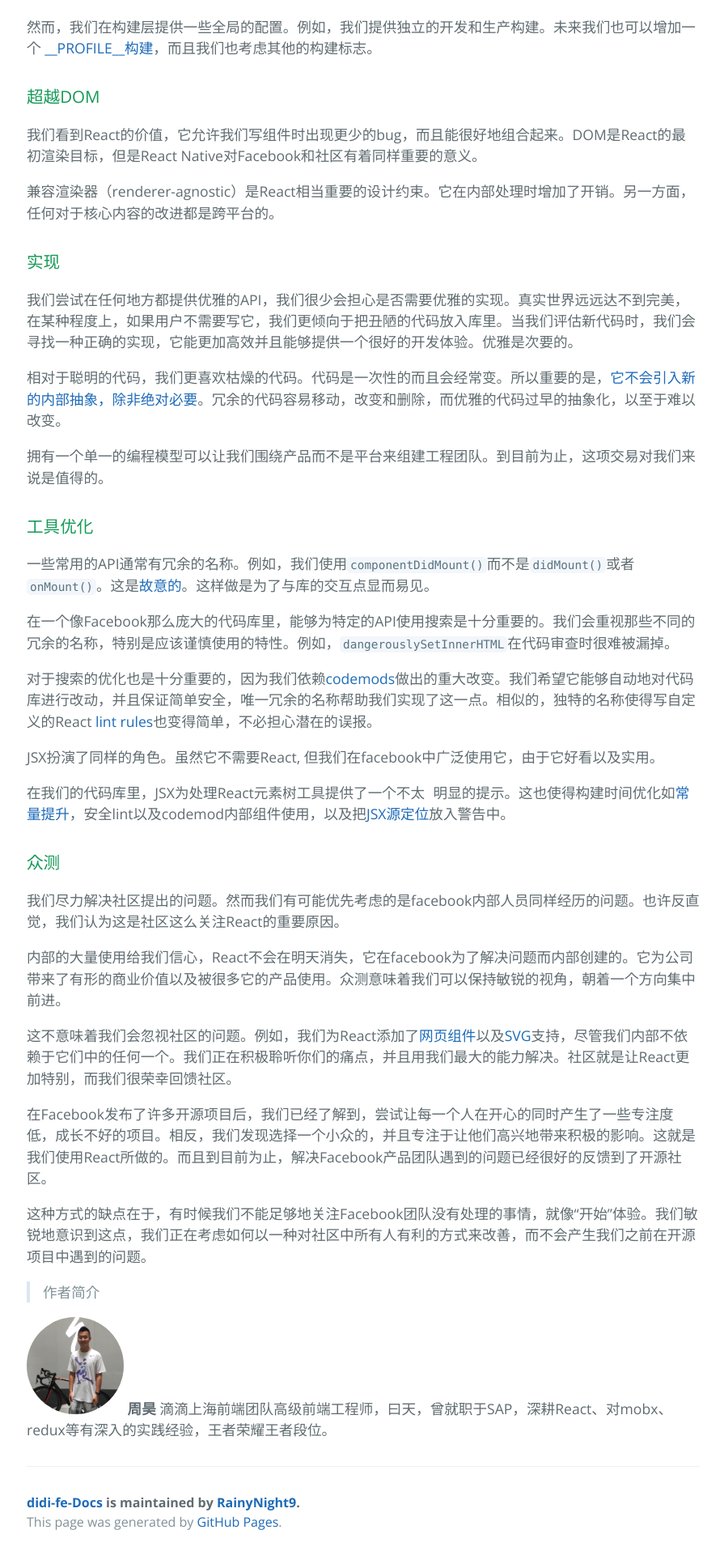
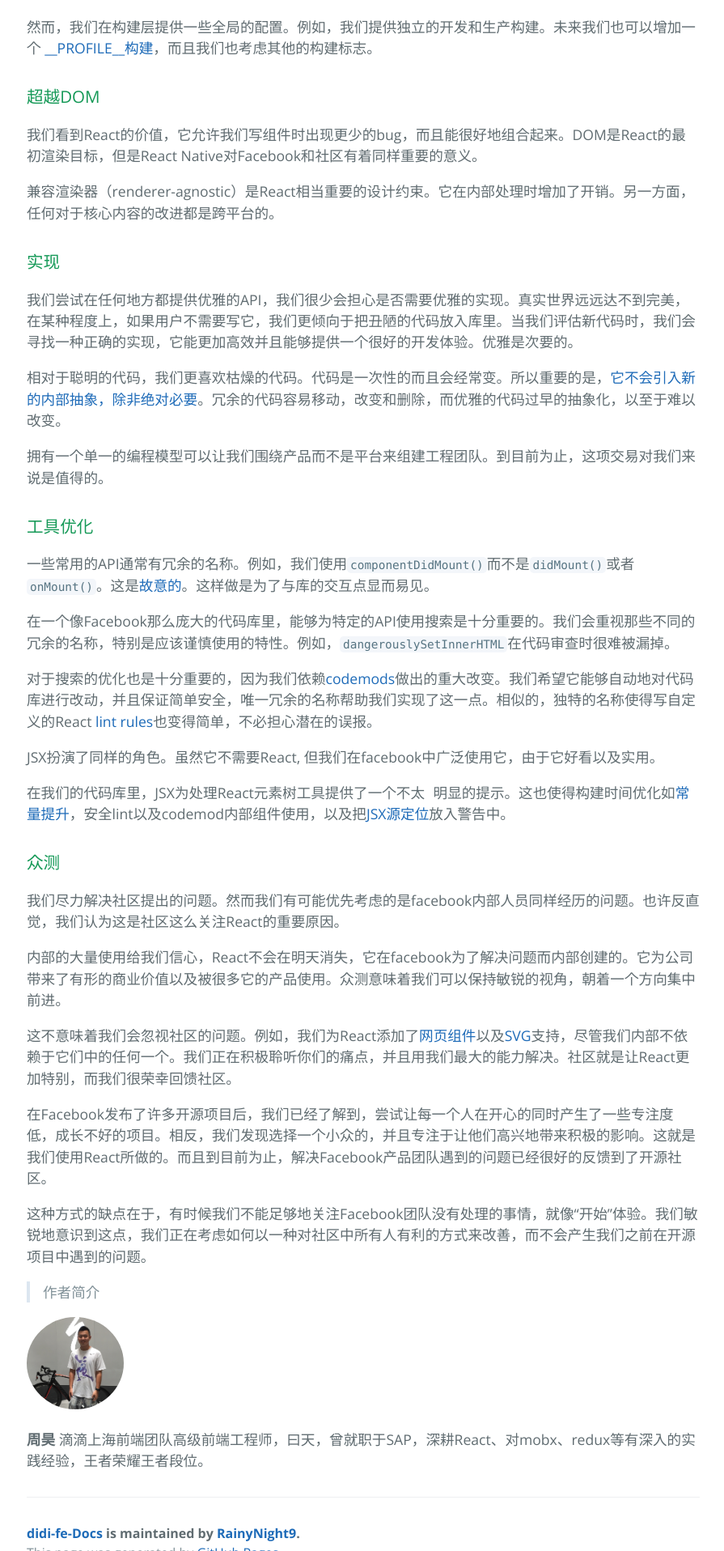
Before and after one commit to RainyNight9/didi-fe-Docs, a Jekyll site: the page built from docs/about-react/react-design-principles.md, in a window 1280 px wide. Shown: the part 4484-6400 px from the top of the page at 81% size, without its empty margins (191-1086 px from the left). Built offline with Jekyll 4.4.1, drawn with Linux system fonts in a browser that asks for light colours; our own code applies the rules of GitHub Pages for plain Markdown files; the repository's description, which GitHub fills in, is left out.

Commit message:
update css

```diff
--- a/docs/about-react/react-design-principles.md
+++ b/docs/about-react/react-design-principles.md
@@ -154,5 +154,6 @@ JSX扮演了同样的角色。虽然它不需要React, 但我们在facebook中
 
 > 作者简介
 
-<img style="border-radius: 50%;width: 120px;height: 120px;" src="../../images/zhouhao.jpeg">
+<img style="border-radius: 50%;width:120px;" src="../../images/zhouhao.jpeg" />
+
 **周昊** 滴滴上海前端团队高级前端工程师，曰天，曾就职于SAP，深耕React、对mobx、redux等有深入的实践经验，王者荣耀王者段位。
```
